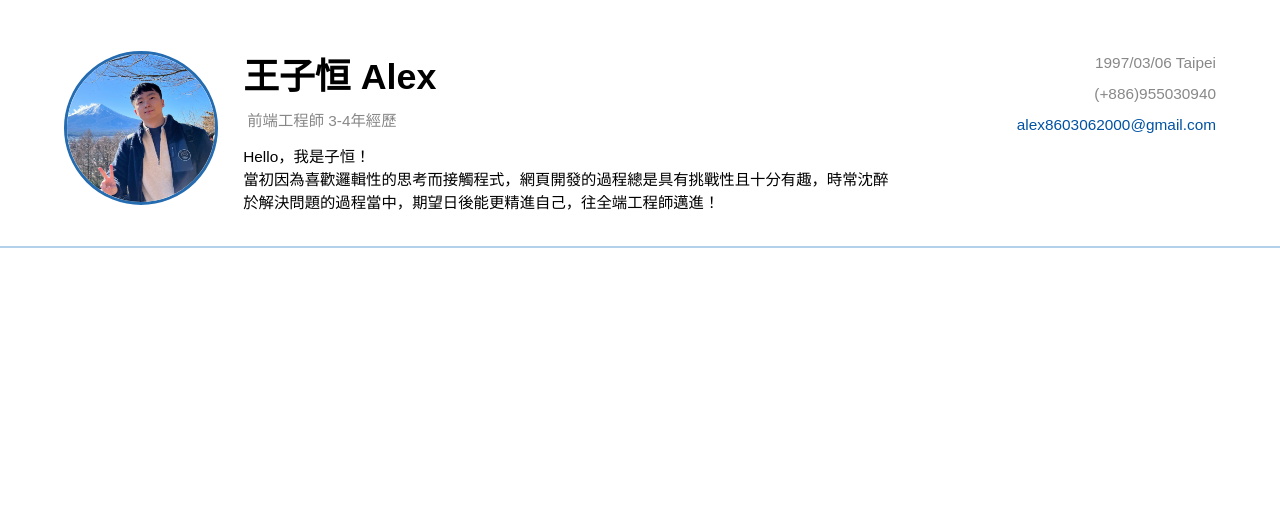
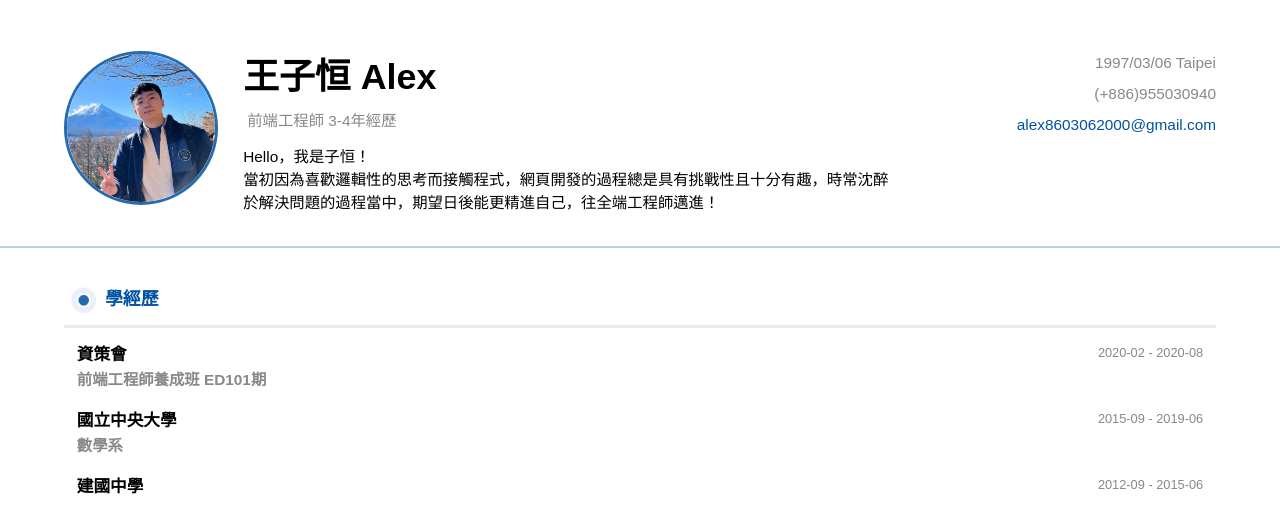
Before and after one commit to alex1234567639/Resume, a Vue app: page /home/ in a window 1280 px wide. Shown: the top 532 px of the page. Built offline with nearby package versions, Linux system fonts and the light colour scheme; a web font is replaced by a local one.

Commit message:
[feature]學經歷頁面

```diff
--- /dev/null
+++ b/src/components/EducationalQualifications.vue
@@ -0,0 +1,49 @@
+<template>
+  <div class="educational-qualifications-container">
+    <Title :title="t('eq.title')"/>
+    <Divider :color="'rgba(185,185,185,0.3)'"/>
+
+    <div v-if="Array.isArray(eqList)">
+      <div
+          v-for="(item, index) in eqList"
+          class="eq-list-item"
+          :key="index"
+      >
+        <div>
+          <div class="title">{{ item.title }}</div>
+          <div class="subtitle">{{ item.subtitle }}</div>
+        </div>
+        <div class="duration">{{ item.duration }}</div>
+      </div>
+    </div>
+  </div>
+</template>
+
+<script setup>
+import Title from "./Title.vue";
+import Divider from "./Divider.vue";
+import { ref } from "vue";
+import { useI18n } from 'vue-i18n'
+const { t, tm } = useI18n()
+
+const eqList = ref(tm("eq.list"))
+</script>
+
+<style lang="scss" scoped>
+.educational-qualifications-container {
+  padding: 2vw 5vw;
+  & .eq-list-item {
+    @apply flex justify-between ;
+    padding: 0.7vw 1vw;
+    & .title {
+      @apply text-[1.3vw] font-bold;
+    }
+    & .subtitle {
+      @apply text-[1.2vw] font-semibold text-[#888888];
+    }
+    & .duration {
+      @apply text-[1vw] text-[#888888];
+    }
+  }
+}
+</style>
--- a/src/i18n/default_zh.json
+++ b/src/i18n/default_zh.json
@@ -4,6 +4,23 @@
   "taipei": "Taipei",
   "about": "Hello，我是⼦恒！\n當初因為喜歡邏輯性的思考⽽接觸程式，網⾴開發的過程總是具有挑戰性且⼗分有趣，時常沈醉於解決問題的過程當中，期望⽇後能更精進⾃⼰，往全端⼯程師邁進！",
   "eq": {
-    "title": "學經歷"
+    "title": "學經歷",
+    "list": [
+      {
+        "title": "資策會",
+        "subtitle": "前端⼯程師養成班 ED101期",
+        "duration": "2020-02 - 2020-08"
+      },
+      {
+        "title": "國立中央⼤學",
+        "subtitle": "數學系",
+        "duration": "2015-09 - 2019-06"
+      },
+      {
+        "title": "建國中學",
+        "subtitle": "",
+        "duration": "2012-09 - 2015-06"
+      }
+    ]
   }
 }
--- a/src/views/index.vue
+++ b/src/views/index.vue
@@ -1,9 +1,11 @@
 <template>
   <div>
     <Info/>
+    <EducationalQualifications/>
   </div>
 </template>
 
 <script setup>
 import Info from "../components/info.vue";
+import EducationalQualifications from "../components/EducationalQualifications.vue";
 </script>
```
